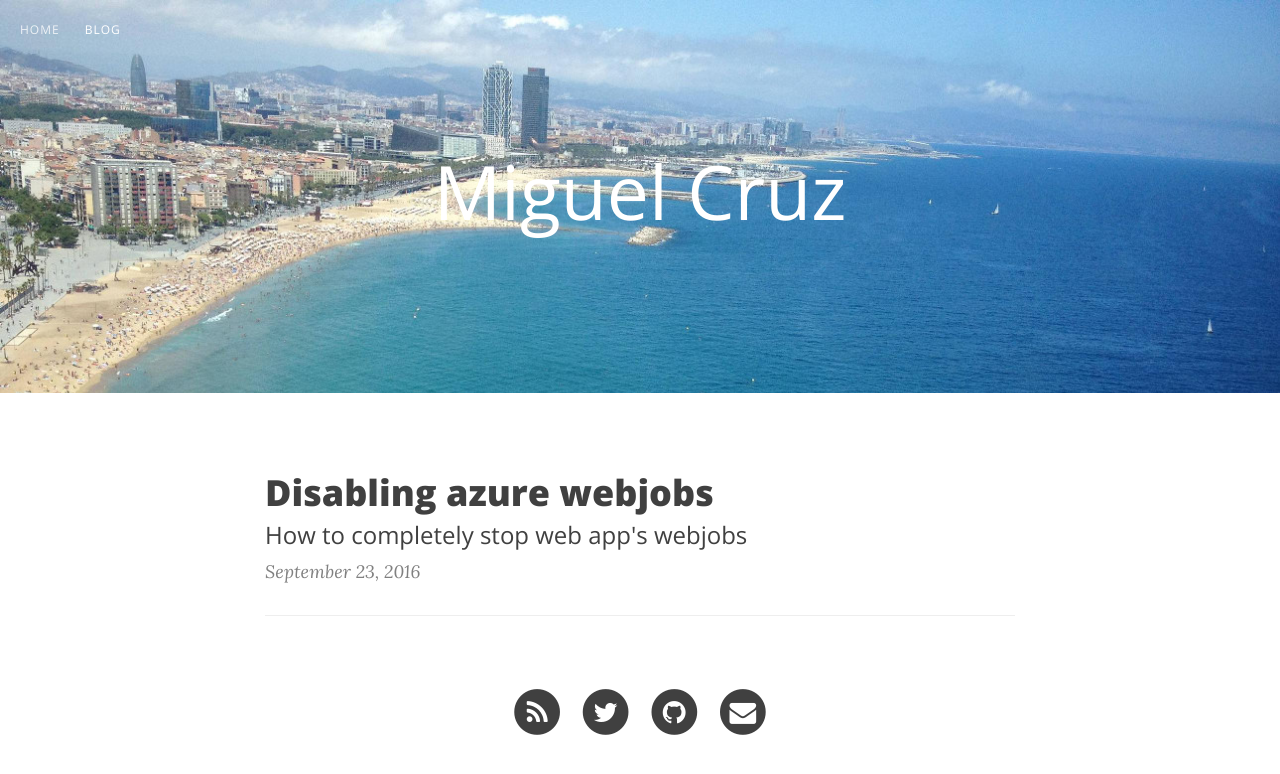
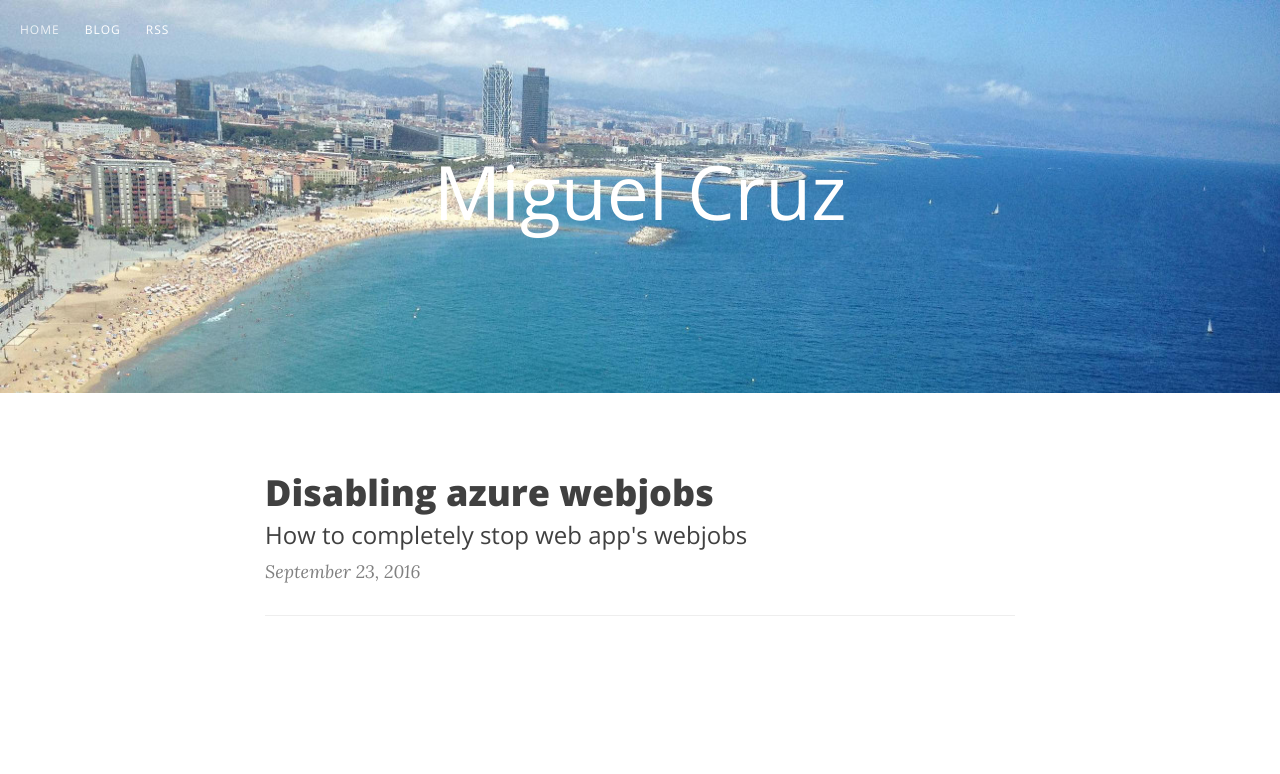
Before and after one commit to Duber/duber.github.io, a Jekyll site: the page built from index.html, in a window 1280 px wide. Shown: the top 774 px of the page. Built offline with Jekyll 4.4.1, drawn with Linux system fonts in a browser that asks for light colours; nearby versions of some CDN libraries; the list of posts is cut into pages by our own code.

Commit message:
Removed footer links and moved rss one to nav menu

```diff
--- a/_includes/footer.html
+++ b/_includes/footer.html
@@ -1,52 +1,3 @@
-<!-- Footer -->
-<footer>
-    <div class="container">
-        <div class="row">
-            <div class="col-lg-8 col-lg-offset-2 col-md-10 col-md-offset-1">
-                <ul class="list-inline text-center">
-                    <li>
-                        <a href="{{ "/feed.xml" | prepend: site.baseurl }}">
-                            <span class="fa-stack fa-lg">
-                                <i class="fa fa-circle fa-stack-2x"></i>
-                                <i class="fa fa-rss fa-stack-1x fa-inverse"></i>
-                            </span>
-                        </a>
-                    </li>
-                    {% if site.twitter_username %}
-                    <li>
-                        <a href="https://twitter.com/{{ site.twitter_username }}">
-                            <span class="fa-stack fa-lg">
-                                <i class="fa fa-circle fa-stack-2x"></i>
-                                <i class="fa fa-twitter fa-stack-1x fa-inverse"></i>
-                            </span>
-                        </a>
-                    </li>
-                    {% endif %}
-                    {% if site.github_username %}
-                    <li>
-                        <a href="https://github.com/{{ site.github_username }}">
-                            <span class="fa-stack fa-lg">
-                                <i class="fa fa-circle fa-stack-2x"></i>
-                                <i class="fa fa-github fa-stack-1x fa-inverse"></i>
-                            </span>
-                        </a>
-                    </li>
-                    {% endif %}
-                    {% if site.email %}
-                    <li>
-                        <a href="mailto:{{ site.email }}">
-                            <span class="fa-stack fa-lg">
-                                <i class="fa fa-circle fa-stack-2x"></i>
-                                <i class="fa fa-envelope fa-stack-1x fa-inverse"></i>
-                            </span>
-                        </a>
-                    </li>
-                    {% endif %}
-                </ul>
-            </div>
-        </div>
-    </div>
-</footer>
 
 <!-- jQuery -->
 <script src="{{ "/js/jquery.min.js " | prepend: site.baseurl }}"></script>
@@ -55,4 +6,4 @@
 <script src="{{ "/js/bootstrap.min.js " | prepend: site.baseurl }}"></script>
 
 <!-- Custom Theme JavaScript -->
-<script src="{{ "/js/clean-blog.min.js " | prepend: site.baseurl }}"></script>
+<script src="{{ "/js/miguelcruzblog.min.js " | prepend: site.baseurl }}"></script>
--- a/_includes/nav.html
+++ b/_includes/nav.html
@@ -17,6 +17,7 @@
                 <li>
                     <a class="navbar-brand" href="{{ site.homeurl }}/">Home</a>
                     <a class="navbar-brand" href="{{ site.baseurl }}/">Blog</a>
+                    <a class="navbar-brand" href="{{ "/feed.xml" | prepend: site.baseurl }}">Rss</a>
                 </li>
                 {% for page in site.pages %}{% if page.title %}
 				{% if page.url != '/404.html' %}
```
